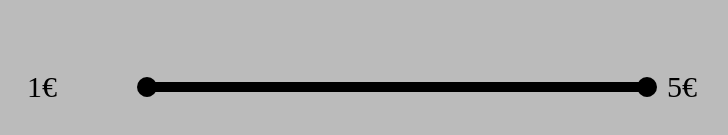
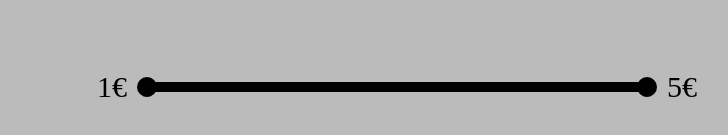
Before and after one commit to sguemar/range-component, a Next.js app: page / in a window 1280 px wide. Shown: the part 413-548 px from the top of the page, without its empty margins (243-971 px from the left). Built offline with nearby package versions, Linux system fonts and the light colour scheme.

Commit message:
style: justify self right the min value label

```diff
--- a/app/lib/definitions.ts
+++ b/app/lib/definitions.ts
@@ -4,6 +4,7 @@ export type RangeProps = {
 }
 
 export type EditableValueProps = {
+  justifySelfRight?: boolean
   currentValue: number
   maximumValue: number
   maxLimitValue: number
--- a/app/ui/editable-value.module.css
+++ b/app/ui/editable-value.module.css
@@ -2,3 +2,7 @@
   cursor: pointer;
   font-size: 30px;
 }
+
+.justifySelfRight {
+  justify-self: right;
+}
--- a/app/ui/editable-value.tsx
+++ b/app/ui/editable-value.tsx
@@ -5,6 +5,7 @@ import { EditableValueProps } from '@/lib/definitions'
 import styles from '@/ui/editable-value.module.css'
 
 export const EditableValue = ({
+  justifySelfRight = false,
   currentValue,
   maximumValue,
   maxLimitValue,
@@ -50,7 +51,10 @@ export const EditableValue = ({
   return (
     <>
       {!isEditingValue ? (
-        <label className={styles.label} onClick={handleClickLabel}>
+        <label
+          className={`${styles.label} ${justifySelfRight ? styles.justifySelfRight : ''}`}
+          onClick={handleClickLabel}
+        >
           {currentValue}€
         </label>
       ) : (
--- a/app/ui/range.tsx
+++ b/app/ui/range.tsx
@@ -80,6 +80,7 @@ export const Range = (props: RangeProps) => {
   return (
     <div className={styles.rangeContainer} data-testid="range-container">
       <EditableValue
+        justifySelfRight
         currentValue={minInputValue}
         maximumValue={props.max}
         maxLimitValue={currentMaxValue}
```
